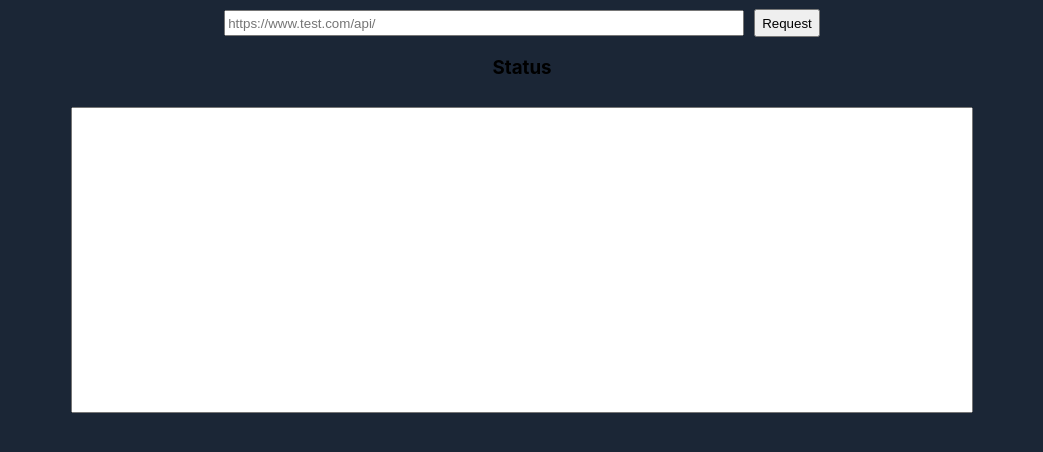
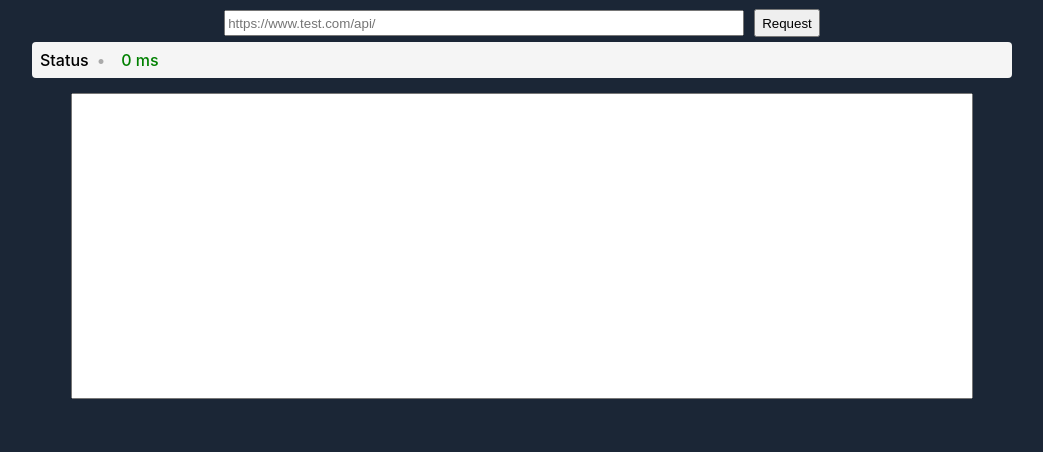
Before and after one commit to nazdum/reqquest, a React (Vite) app in the folder frontend/: page / in a window 1280 px wide. Shown: the top 452 px of the page, without its empty margins (118-1161 px from the left). Built offline with nearby package versions, Linux system fonts and the light colour scheme.

Commit message:
[ADDED] latency status (#1)
* [ADDED] latency status

* [DELETED] dotnet-install.sh file

* [DELETED] vibe coding comments

* [FIXED] Identation in src/Requester.go

* [FIXED] Identation in src/Requester.go

```diff
--- a/frontend/src/App.css
+++ b/frontend/src/App.css
@@ -31,3 +31,25 @@
 #request-button{
     height: 28px;
 }
+
+.status-container {
+  display: flex;
+  align-items: baseline;
+  gap: 8px;
+  margin: 5px 150px 5px 150px;
+  padding: 8px;
+  background: #f5f5f5;
+  border-radius: 4px;
+}
+
+.status-container h3 {
+  margin: 0;
+  font-size: 16px;
+  font-weight: 500;
+}
+
+.status-container h3:first-child::after {
+  content: "•";
+  margin: 0 8px;
+  color: #aaa;
+}
--- a/frontend/src/App.jsx
+++ b/frontend/src/App.jsx
@@ -7,7 +7,7 @@ function App() {
     const [resultText, setResultText] = useState('');
     const [statusCode, setStatusCode] = useState('Status');
     const [url, setUrl] = useState('');
-
+    const [latency, setLatency] = useState(0);
     const updateUrl = (e) => setUrl(e.target.value);
 
     const request = async () =>{
@@ -15,6 +15,7 @@ function App() {
             const response = await Request(url);
             setResultText(response.Body);
             setStatusCode(response.StatusCode);
+            setLatency(response.Latency);
         }catch(error){
             console.log(error);
         }
@@ -22,6 +23,10 @@ function App() {
 
     const statusCodeStyle = {
         color: statusCode === 200 ? 'green' : (statusCode === 404 ? 'red' : 'black')
+    };
+
+    const latencyStyle = {
+        color: latency  <= 100 ? 'green' : (latency >= 300 ? 'red' : 'black')
     };
 
     return (
@@ -33,7 +38,11 @@ function App() {
             </div>
 
             <div className="outputs">
-            <h3 style={statusCodeStyle}>{statusCode}</h3>
+
+              <div className="status-container">
+                <h3 style={statusCodeStyle}> {statusCode}</h3>
+                <h3 style={latencyStyle}>{latency} ms</h3>
+              </div>
             <textarea readOnly id="response-textarea" value={resultText} />
             </div>
 
--- a/frontend/wailsjs/go/models.ts
+++ b/frontend/wailsjs/go/models.ts
@@ -3,6 +3,7 @@ export namespace models {
 	export class HttpResponse {
 	    StatusCode: number;
 	    Body: string;
+	    Latency: number;
 
 	    static createFrom(source: any = {}) {
 	        return new HttpResponse(source);
@@ -12,6 +13,7 @@ export namespace models {
 	        if ('string' === typeof source) source = JSON.parse(source);
 	        this.StatusCode = source["StatusCode"];
 	        this.Body = source["Body"];
+	        this.Latency = source["Latency"];
 	    }
 	}
 
```
Also changed, not shown: 2 other files (tests, documents, lock files or other folders).
